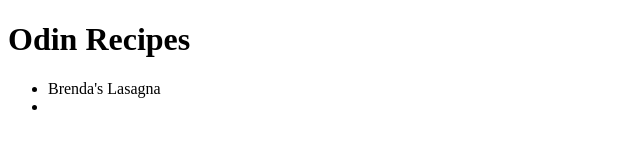
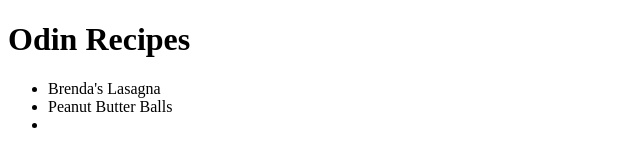
Before and after one commit to sullcart/odin-recipes, a plain HTML site: page index.html in a window 1280 px wide. Shown: the whole page, without its empty margins (0-640 px from the left). Drawn offline with Linux system fonts and the light colour scheme.

Commit message:
added pb-balls to index.html

```diff
--- a/index.html
+++ b/index.html
@@ -11,6 +11,7 @@
 
     <ul>
     <li><a src="recipes/lasagna.html">Brenda's Lasagna</a></li>
+    <li><a src="recipes/pb-balls.html">Peanut Butter Balls</a></li>
     <li></li>
     </ul>
 </body>
```
